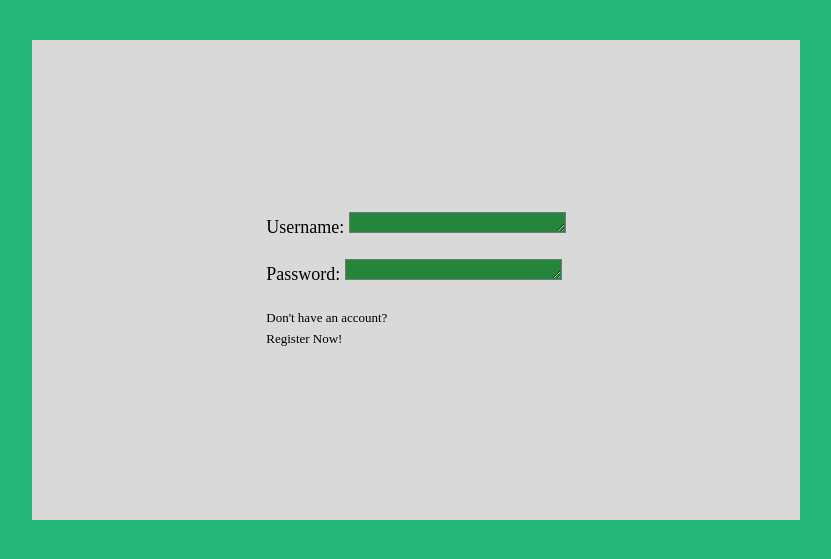
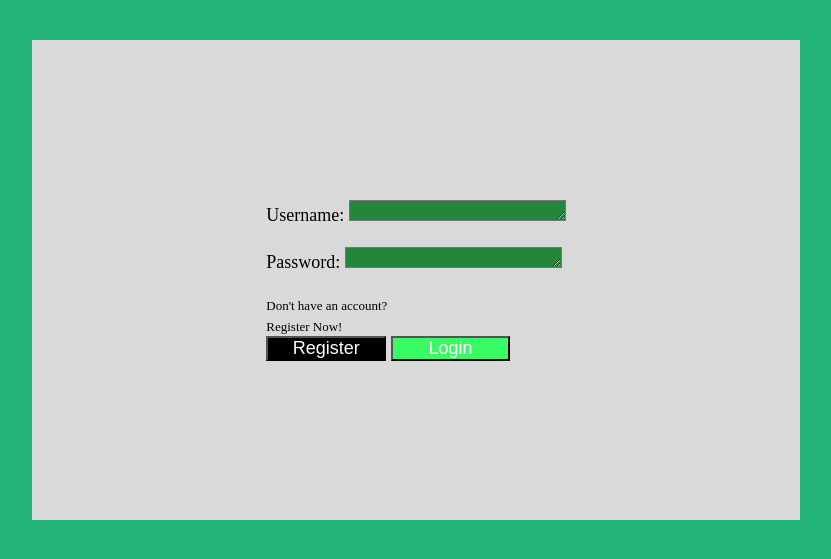
Before and after one commit to SKel1817/waterlogged, a PHP site: page /Users.html in a window 1280 px wide. Shown: the part 152-711 px from the top of the page, without its empty margins (224-1055 px from the left). Run offline with PHP 8.4, Linux system fonts and the light colour scheme.

Commit message:
adding images and buttons

```diff
--- a/Users.html
+++ b/Users.html
@@ -7,6 +7,11 @@
     <link rel="stylesheet" href="css/style.css" />
   </head>
   <body>
+    <!-- Dont think too hard about it..... ill fix it -->
+    <!-- <header class="header">
+      <img src="./media/wasser.png" alt="water">
+    </header> -->
+
     <article id="Main" class="mainContainer">
         <div class="lbUP">
       <label class="Username" id="label">Username:</label>
@@ -17,8 +22,10 @@
       <textarea class="Password" id="urIN" name="Password" rows="1" cols="20"></textarea>
     </br>
     </br>
-    <label class="urMOM" id="smLabel">Don't have an account?</br>Register Now!</label>
-
+      <label class="urMOM" id="smLabel">Don't have an account?</br>Register Now!</label>
+    </br>
+      <button class="Register" id="register">Register</button>
+      <button class="Login" id="login">Login</button>
         </div>
     </article>
   </body>
--- a/css/style.css
+++ b/css/style.css
@@ -5,6 +5,18 @@
   background-color: #24b679;
   font-size: large;
 }
+
+/* .header {
+  height: 150px;
+  width:300px;
+  margin: auto;
+  margin-top: 15%;
+  position: absolute;
+  top: 0;
+  left: 0;
+  bottom: 0;
+  right: 0;
+} */
 
 #Main {
   background-color: #d9d9d9;
@@ -42,3 +54,16 @@ article {
 #urIN {
   background-color: #24863a;
 }
+
+button {
+  color: white;
+  width: 40%;
+}
+
+#register {
+  background-color: #000000;
+}
+
+#login {
+  background-color: #38fa63;
+}
```
Also changed, not shown: media/Waterlogged_Logo.png (added), media/wasser.png (added).
